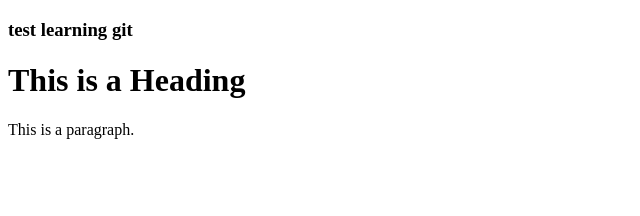
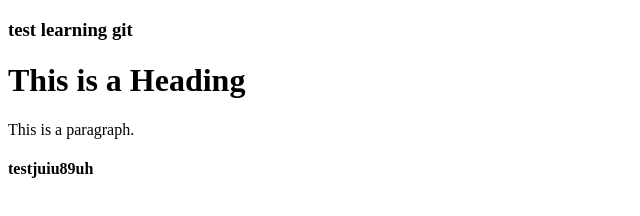
Before and after one commit to maryamautomne/test_git, a website: page index.html in a window 1280 px wide. Shown: the whole page, without its empty margins (0-640 px from the left). Drawn offline with Linux system fonts and the light colour scheme.

Commit message:
add file

```diff
--- a/index.html
+++ b/index.html
@@ -9,6 +9,8 @@
 </h3>
 <h1>This is a Heading</h1>
 <p>This is a paragraph.</p>
-
+<h4>
+  testjuiu89uh
+</h4>
 </body>
 </html>
```
